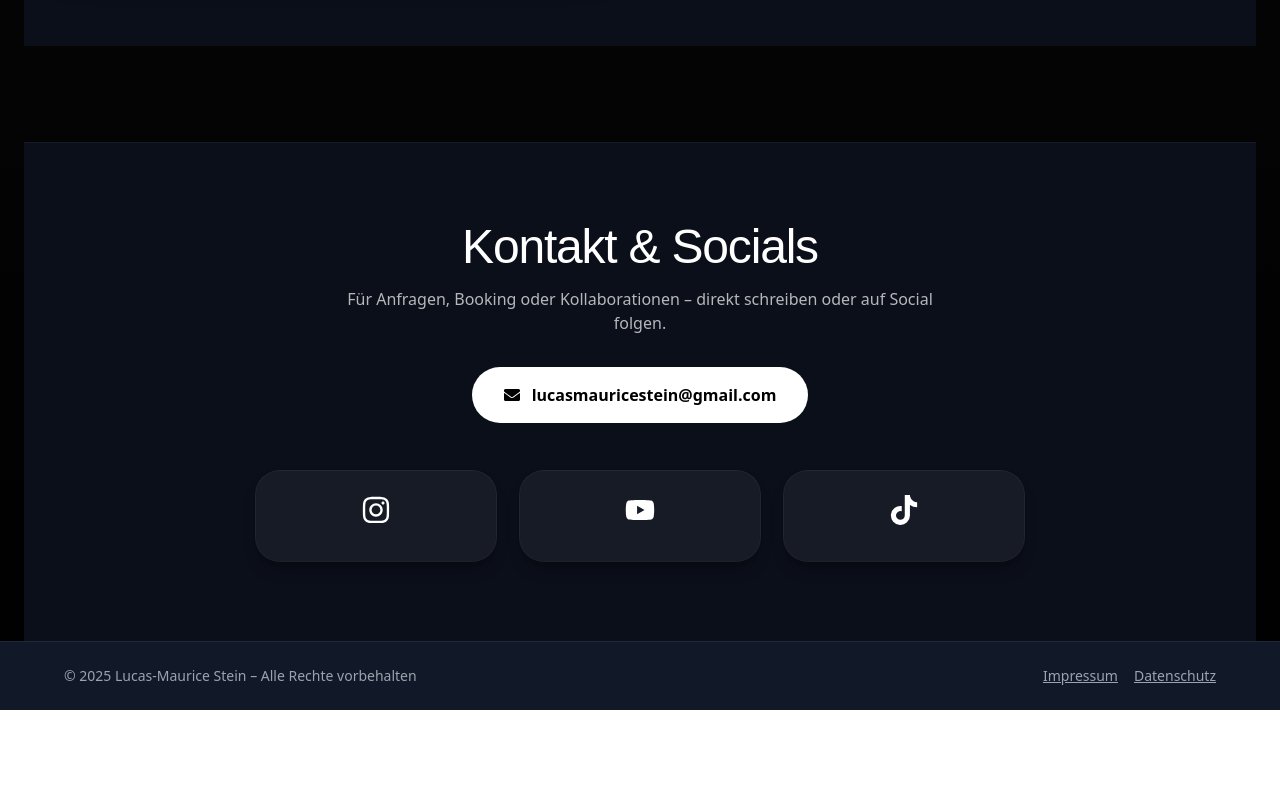
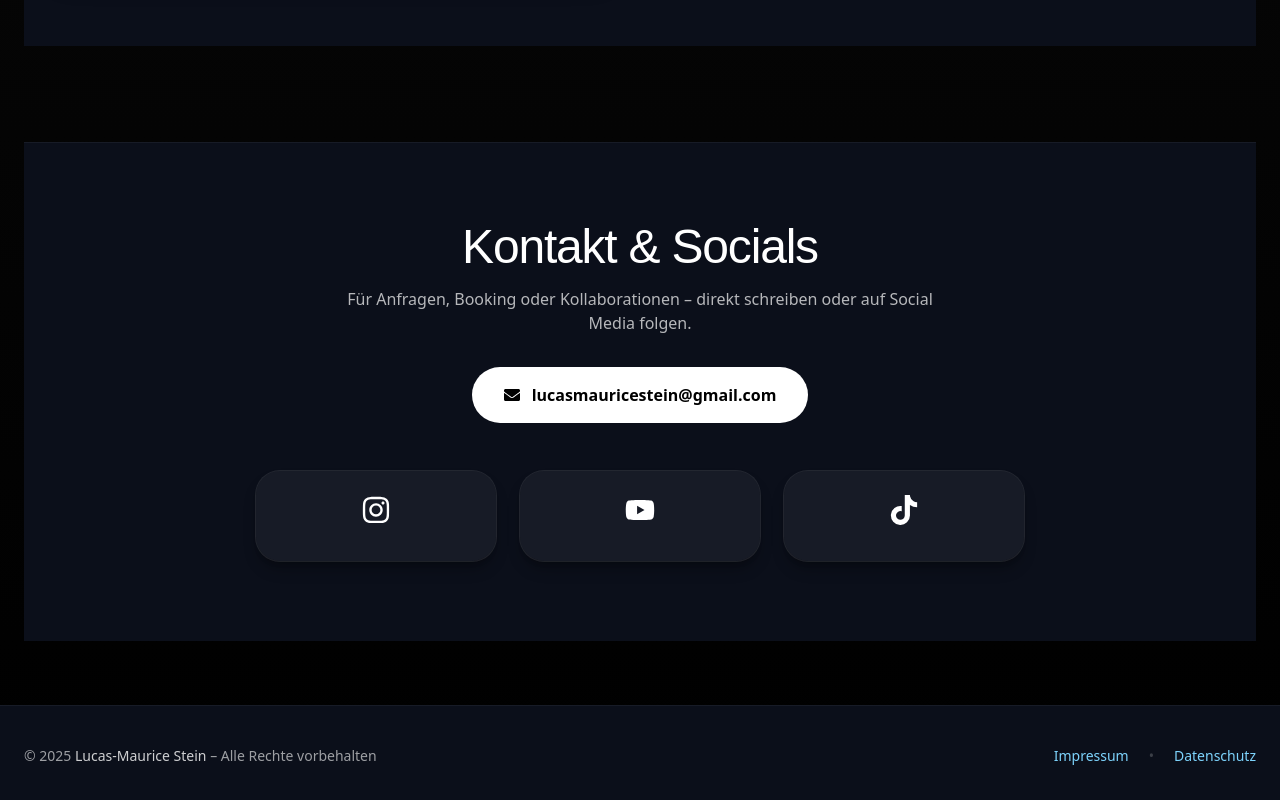
Before and after one commit to Lucas-MStein/swish41, a React (Vite) app: page / in a window 1280 px wide. Shown: the part 2563-3363 px from the top of the page. Before the commit the page ends 3273 px from the top, so only its background shows below. Built offline with nearby package versions, Linux system fonts and the light colour scheme; a web font is replaced by a local one.

Commit message:
adjusted footer.jsx

```diff
--- a/src/components/Contact.jsx
+++ b/src/components/Contact.jsx
@@ -32,7 +32,7 @@ const Contact = () => {
                 </h2>
 
                 <p className="mt-4 text-white/70 max-w-prose mx-auto">
-                    Für Anfragen, Booking oder Kollaborationen – direkt schreiben oder auf Social folgen.
+                    Für Anfragen, Booking oder Kollaborationen – direkt schreiben oder auf Social Media folgen.
                 </p>
 
                 {/* Email CTA */}
--- a/src/components/Footer.jsx
+++ b/src/components/Footer.jsx
@@ -1,75 +1,122 @@
-import React, { useState } from "react";
+import React, { useEffect, useState } from "react";
+import { HiX } from "react-icons/hi";
 
 const Footer = () => {
     const [openModal, setOpenModal] = useState(null); // null | "impressum" | "datenschutz"
+    const year = new Date().getFullYear();
 
     const closeModal = () => setOpenModal(null);
 
+    // Escape schließen + Body scroll lock
+    useEffect(() => {
+        if (!openModal) return;
+
+        const onKeyDown = (e) => {
+            if (e.key === "Escape") closeModal();
+        };
+
+        document.body.style.overflow = "hidden";
+        window.addEventListener("keydown", onKeyDown);
+
+        return () => {
+            document.body.style.overflow = "";
+            window.removeEventListener("keydown", onKeyDown);
+        };
+    }, [openModal]);
+
     return (
         <>
-            <footer className="bg-gray-900 text-gray-400 py-6 px-4 text-sm border-t border-gray-800">
-                <div className="max-w-6xl mx-auto flex flex-col md:flex-row justify-between items-center gap-3 md:gap-4">
-                    {/* Mobile: eigene Zeile */}
-                    <p className="text-center md:text-left whitespace-nowrap">
-                        © {new Date().getFullYear()} Lucas-Maurice Stein – Alle Rechte vorbehalten
+            <footer className="bg-primary text-white/60 border-t border-white/5 mt-16">
+                <div className="container py-10 text-sm">
+                    <div className="flex flex-col md:flex-row items-center justify-between gap-4">
+                        <p className="text-center md:text-left">
+                            © {year}{" "}
+                            <span className="text-white/80 font-medium">
+                Lucas-Maurice Stein
+              </span>{" "}
+                            – Alle Rechte vorbehalten
                         </p>
 
-                    {/* Links: Mobile untereinander/nebeneinander mit Wrap, Desktop rechts */}
-                    <div className="flex items-center justify-center flex-wrap gap-x-4 gap-y-2">
+                        <div className="flex items-center justify-center flex-wrap gap-x-5 gap-y-2">
                             <button
+                                type="button"
                                 onClick={() => setOpenModal("impressum")}
-                            className="hover:text-white transition underline"
+                                className="text-sky-300 hover:text-sky-200 transition-colors underline-offset-4 hover:underline
+                           focus:outline-none focus-visible:ring-2 focus-visible:ring-sky-400 rounded"
                             >
                                 Impressum
                             </button>
 
+                            <span className="hidden sm:inline text-white/20">•</span>
+
                             <button
+                                type="button"
                                 onClick={() => setOpenModal("datenschutz")}
-                            className="hover:text-white transition underline"
+                                className="text-sky-300 hover:text-sky-200 transition-colors underline-offset-4 hover:underline
+                           focus:outline-none focus-visible:ring-2 focus-visible:ring-sky-400 rounded"
                             >
                                 Datenschutz
                             </button>
+                        </div>
                     </div>
                 </div>
             </footer>
 
             {/* Modal Overlay */}
             {openModal && (
+                <div className="fixed inset-0 z-[9999]">
+                    {/* Backdrop */}
                     <div
-                    className="fixed inset-0 bg-black bg-opacity-60 flex items-center justify-center z-50 px-4"
+                        className="absolute inset-0 bg-black/70 backdrop-blur-sm"
                         onClick={closeModal}
+                    />
+
+                    {/* Modal */}
+                    <div className="relative z-10 min-h-[100svh] flex items-center justify-center px-4 py-10">
+                        <div
+                            className="w-full max-w-2xl rounded-2xl bg-white/10 text-white ring-1 ring-white/15 shadow-xl shadow-black/40 backdrop-blur-md"
+                            onClick={(e) => e.stopPropagation()}
+                            role="dialog"
+                            aria-modal="true"
                         >
-                    <div
-                        className="bg-white text-black rounded-lg max-w-lg w-full p-6 shadow-lg relative"
-                        onClick={(e) => e.stopPropagation()} // verhindert Schließen beim Klick ins Modal
-                    >
-                        {/* Close Button */}
+                            <div className="flex items-start justify-between gap-4 p-6 border-b border-white/10">
+                                <h2 className="font-display text-2xl tracking-tight">
+                                    {openModal === "impressum" ? "Impressum" : "Datenschutzerklärung"}
+                                </h2>
+
                                 <button
+                                    type="button"
                                     onClick={closeModal}
-                            className="absolute top-3 right-3 text-gray-500 hover:text-black text-2xl leading-none"
+                                    className="rounded-full p-2 text-white/80 hover:bg-white/10 hover:text-white transition
+                             focus:outline-none focus-visible:ring-2 focus-visible:ring-white/40"
                                     aria-label="Modal schließen"
                                 >
-                            &times;
+                                    <HiX className="text-2xl" />
                                 </button>
+                            </div>
 
+                            <div className="p-6 text-white/85 leading-relaxed">
                                 {openModal === "impressum" && (
                                     <>
-                                <h2 className="text-2xl font-bold mb-4">Impressum</h2>
                                         <p>
-                                    Lucas-Maurice Stein<br />
-                                    Herrengarten 39<br />
+                                            Lucas-Maurice Stein
+                                            <br />
+                                            Herrengarten 39
+                                            <br />
                                             75365 Calw
                                         </p>
+
                                         <p className="mt-4">
                                             E-Mail:{" "}
                                             <a
                                                 href="mailto:lucasmauricestein@gmail.com"
-                                        className="text-blue-500 hover:underline"
+                                                className="text-sky-200 hover:text-sky-100 underline-offset-4 hover:underline"
                                             >
                                                 lucasmauricestein@gmail.com
                                             </a>
                                         </p>
-                                <p className="mt-4 text-sm text-gray-500">
+
+                                        <p className="mt-4 text-sm text-white/55">
                                             Dieses Impressum gilt auch für meine Social-Media-Profile.
                                         </p>
                                     </>
@@ -77,19 +124,19 @@ const Footer = () => {
 
                                 {openModal === "datenschutz" && (
                                     <>
-                                <h2 className="text-2xl font-bold mb-4">Datenschutzerklärung</h2>
-
                                         <p className="mb-4">
                                             Verantwortlicher im Sinne der DSGVO:
                                         </p>
 
                                         <p className="mb-4">
-                                    <strong>Lucas-Maurice Stein</strong>
+                      <span className="text-white/90 font-medium">
+                        Lucas-Maurice Stein
+                      </span>
                                             <br />
                                             E-Mail:{" "}
                                             <a
                                                 href="mailto:lucasmauricestein@gmail.com"
-                                        className="text-blue-500 hover:underline"
+                                                className="text-sky-200 hover:text-sky-100 underline-offset-4 hover:underline"
                                             >
                                                 lucasmauricestein@gmail.com
                                             </a>
@@ -106,11 +153,13 @@ const Footer = () => {
                                             des Zugriffs) verarbeitet, um den sicheren Betrieb der Website zu gewährleisten.
                                         </p>
 
-                                <p className="text-sm text-gray-500">
+                                        <p className="text-sm text-white/55">
                                             Es werden keine Cookies zu Analyse- oder Marketingzwecken eingesetzt.
                                         </p>
                                     </>
                                 )}
+                            </div>
+                        </div>
                     </div>
                 </div>
             )}
```
Lines whose indentation alone changed are shown as unchanged.
